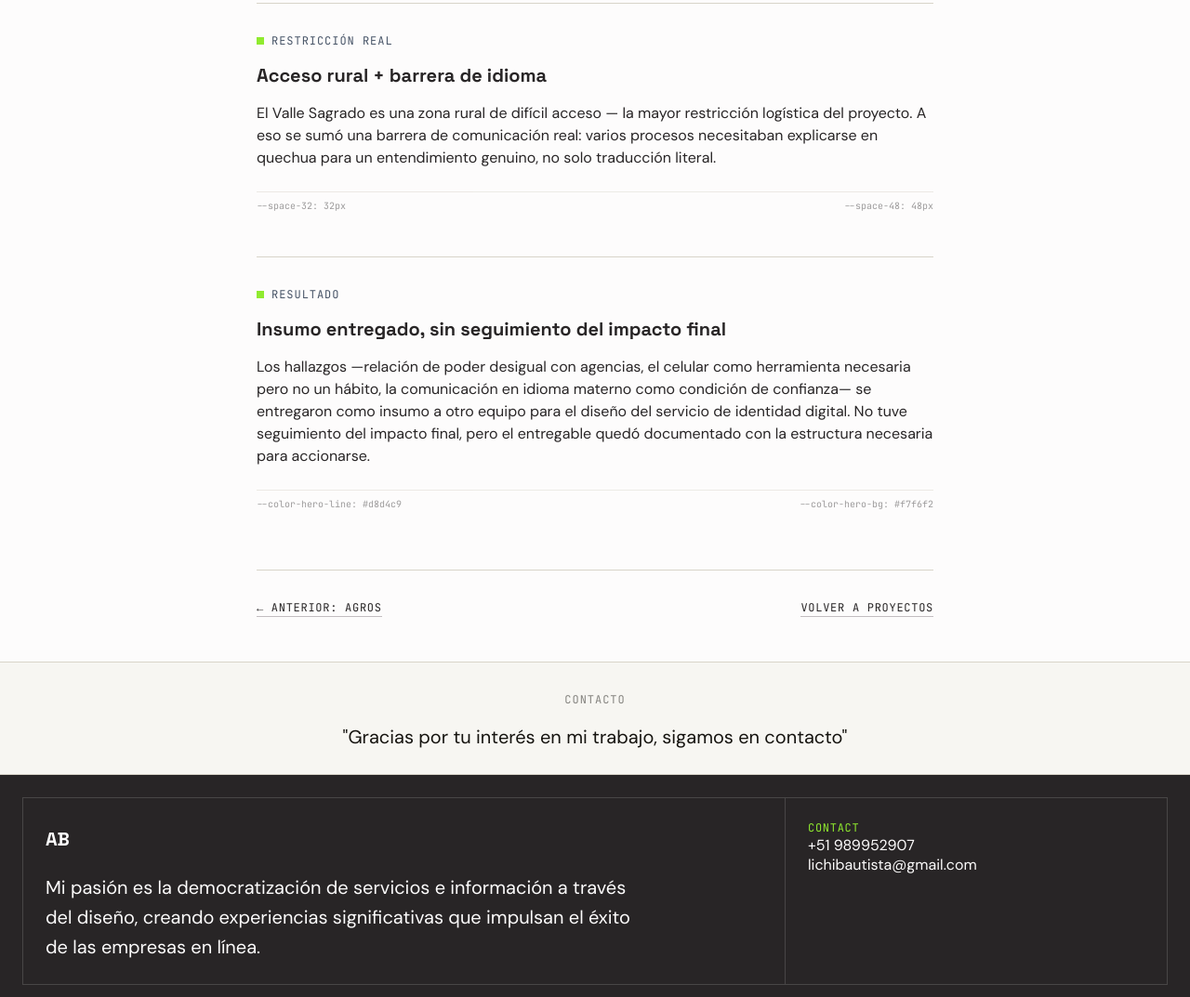
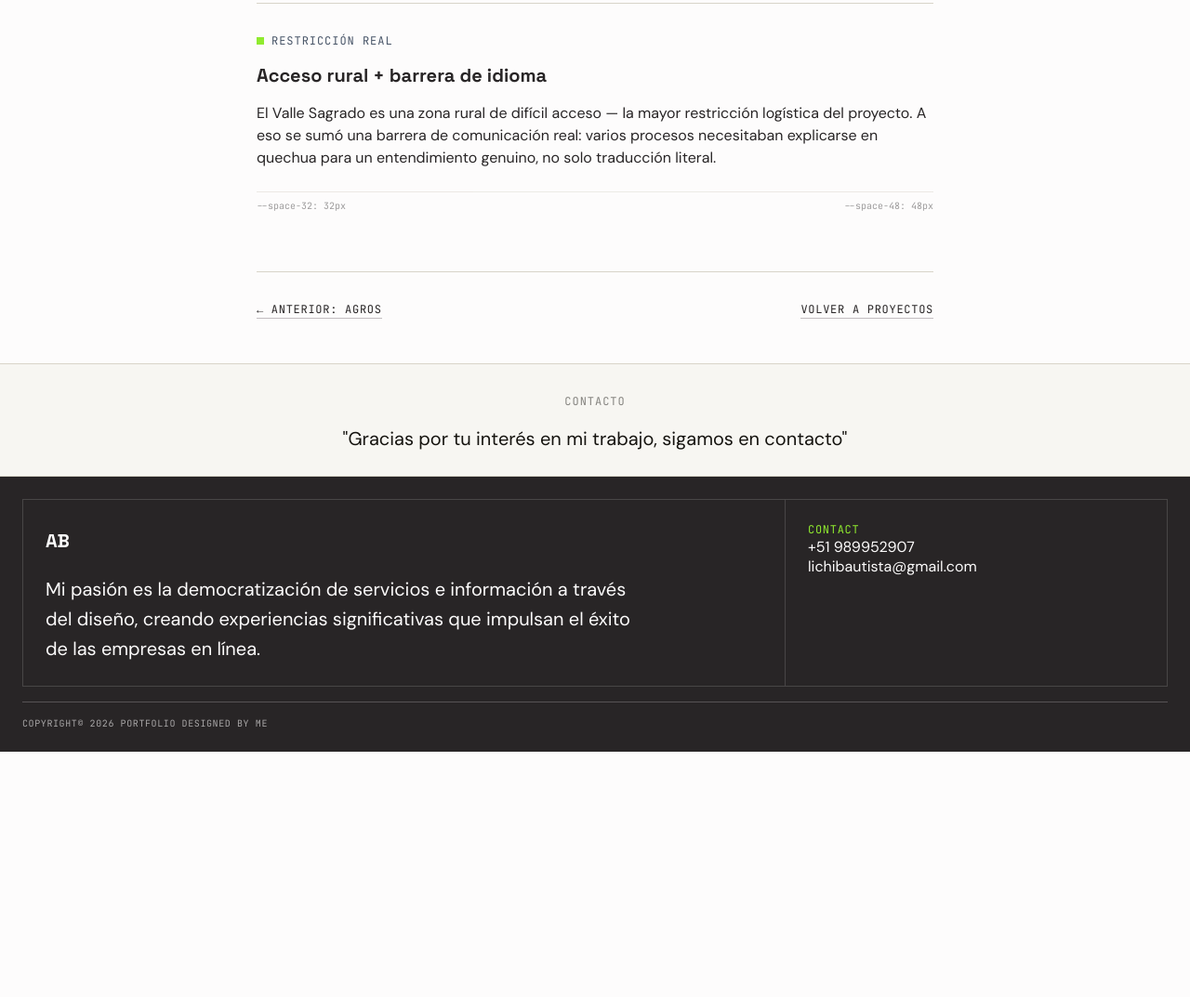
Before and after one commit to Lichadri/portfolio, a plain HTML site: page ama.html in a window 1280 px wide. Shown: the part 3583-4656 px from the top of the page at 93% size. After the commit the page ends 4392 px from the top, so only its background shows below. Drawn offline with Linux system fonts and the light colour scheme.

Commit message:
Add files via upload

```diff
--- a/ama.html
+++ b/ama.html
@@ -157,23 +157,6 @@
       </div>
     </section>
 
-    <section class="case-section" data-reveal>
-      <span class="case-section__label">Resultado</span>
-      <h2 class="case-section__title">Insumo entregado, sin seguimiento del impacto final</h2>
-      <p>
-        Los hallazgos —relación de poder desigual con agencias, el celular
-        como herramienta necesaria pero no un hábito, la comunicación en
-        idioma materno como condición de confianza— se entregaron como
-        insumo a otro equipo para el diseño del servicio de identidad
-        digital. No tuve seguimiento del impacto final, pero el entregable
-        quedó documentado con la estructura necesaria para accionarse.
-      </p>
-      <div class="case-section__tokens">
-        <span>--color-hero-line: #d8d4c9</span>
-        <span>--color-hero-bg: #f7f6f2</span>
-      </div>
-    </section>
-
     <div class="case-nav-footer">
       <a href="agros.html">← Anterior: AGROS</a>
       <a href="proyectos.html">Volver a proyectos</a>
```
